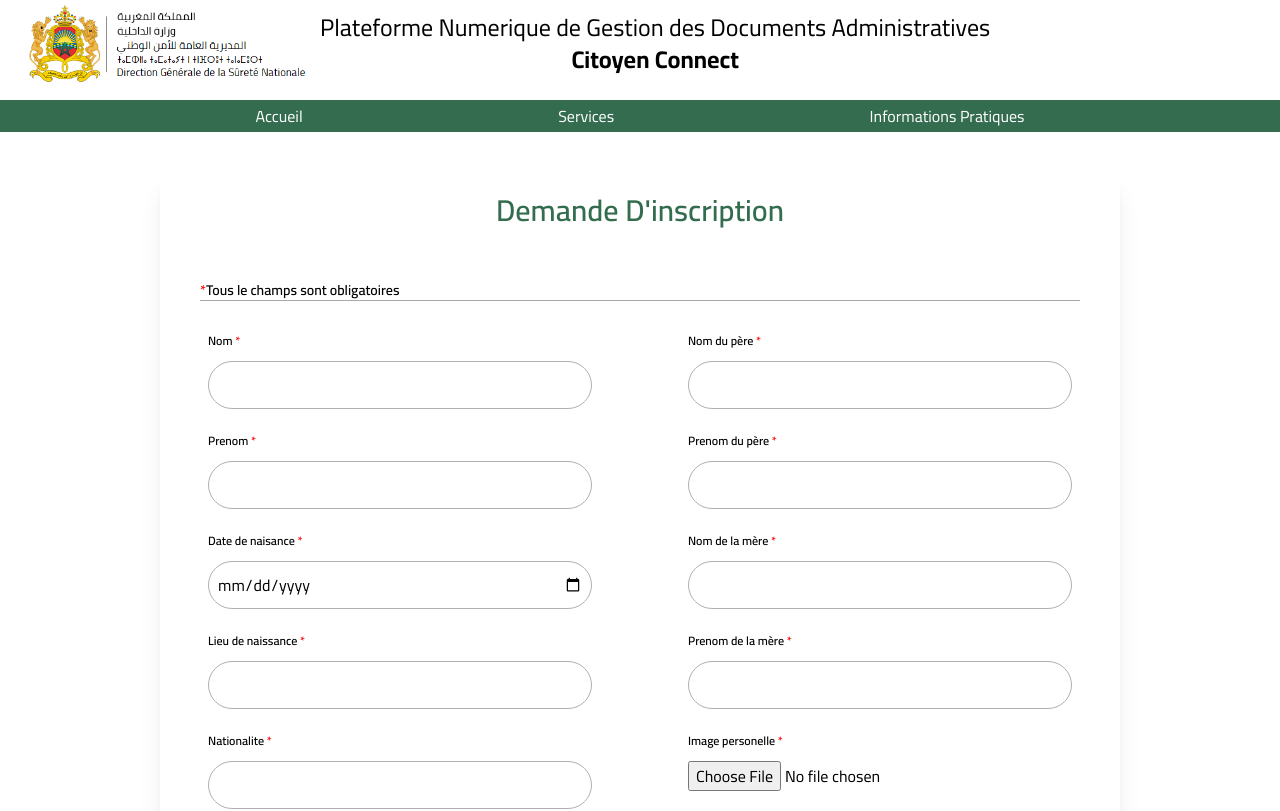
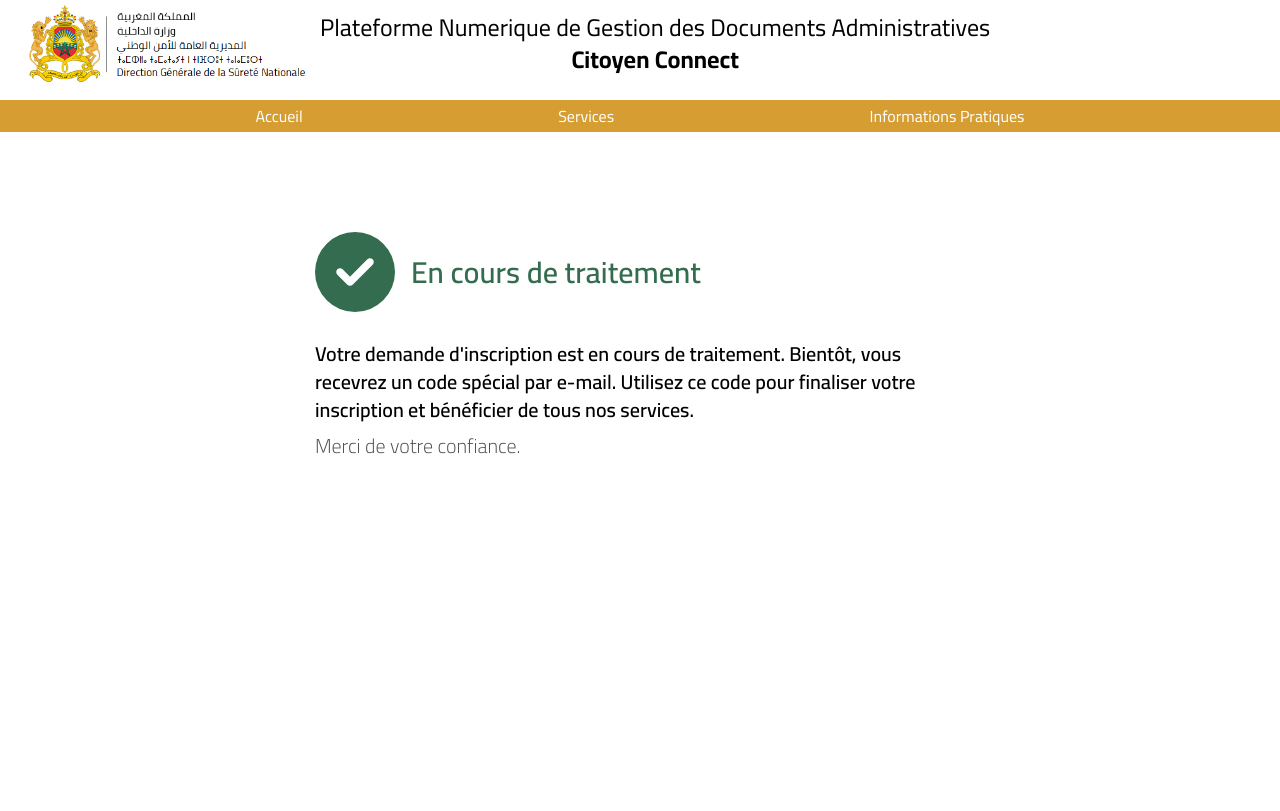
Before and after one commit to haitammabrouk/CitoyenConnect, a React (Vite) app: page / in a window 1280 px wide. Shown: the top 811 px of the page. Built offline with nearby package versions, Linux system fonts and the light colour scheme.

Commit message:
save inscription en cours page and set background navbar image to orange

```diff
--- a/src/App.jsx
+++ b/src/App.jsx
@@ -1,10 +1,11 @@
-import DemandeInscription from "./pages/DemandeInscription"
+
+import InscriptionEnCours from "./pages/InscriptionEnCours"
 
 function App() {
 
   return (
     <>
-    <DemandeInscription />
+    <InscriptionEnCours />
     </>
   )
 }
--- a/src/components/Navbar.jsx
+++ b/src/components/Navbar.jsx
@@ -18,7 +18,7 @@
             </div>
         </div>
         <div className="lower pt-3">
-            <ul className='links bg-[#336C4E] flex justify-evenly text-[#ffffff] py-1'>
+            <ul className='links bg-[#d59d32] flex justify-evenly text-[#ffffff] py-1'>
                 <li><a href="#">Accueil</a></li>
                 <li><a href="#">Services</a></li>
                 <li><a href="#">Informations Pratiques</a></li>
--- a/src/pages/InscriptionEnCours.jsx
+++ b/src/pages/InscriptionEnCours.jsx
@@ -1,9 +1,24 @@
+import { faCircleCheck } from "@fortawesome/free-solid-svg-icons"
+import { FontAwesomeIcon } from "@fortawesome/react-fontawesome"
+import Navbar from "../components/Navbar"
+import Footer from "../components/Footer"
 
 
 function InscriptionEnCours() {
   return (
-    <div>
+    <div className="w-full font-cairo">
+        <Navbar />
+        <div className="page-content min-h-screen flex justify-center">
+            <div className="submission-message pt-20">
+                <div className="icon py-5 flex justify-start items-center text-[#336C4E] space-x-4">
+                    <span><FontAwesomeIcon size="5x" icon={faCircleCheck} /></span><h3 className="text-3xl font-semibold">En cours de traitement</h3>
+                </div>
 
+                <p className=" text-xl w-text py-2 font-semibold">Votre demande d'inscription est en cours de traitement. Bientôt, vous recevrez un code spécial par e-mail. Utilisez ce code pour finaliser votre inscription et bénéficier de tous nos services. </p>
+                <p className=" text-xl text-[#4A4D49] font-light">Merci de votre confiance.</p>
+            </div>
+        </div>
+        <Footer />
     </div>
   )
 }
--- a/tailwind.config.js
+++ b/tailwind.config.js
@@ -7,7 +7,8 @@
     extend: {
       width: {
         'custom' : '560px',
-        'card' : '340px'
+        'card' : '340px',
+        'text' : '650px',
       }
       ,fontFamily: {
         cairo: ['Cairo', 'sans-serif'],
```
